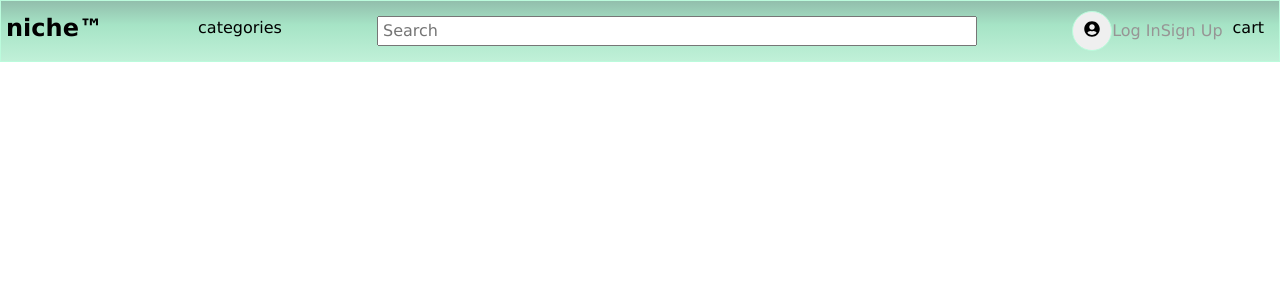
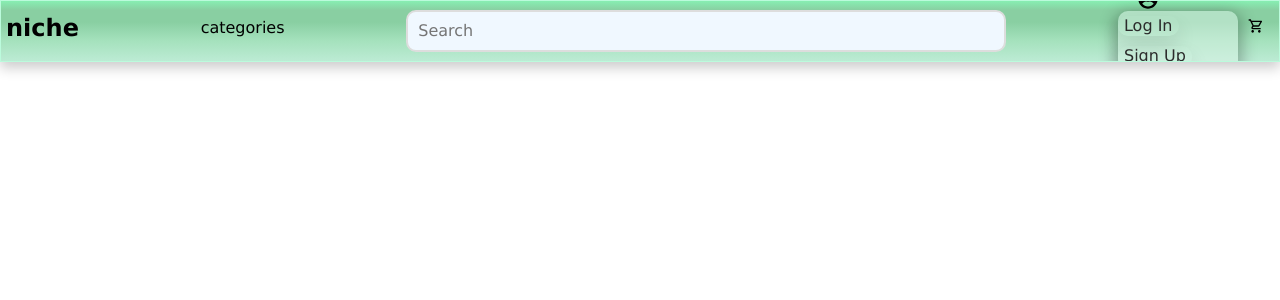
Before and after one commit to vinob09/niche, a React (Vite) app in the folder react-vite/: page / in a window 1280 px wide. Both pictures are taken after a click on the button 1202 px from the left and 31 px from the top of the page. Shown: the top 300 px of the page. Built offline with nearby package versions, Linux system fonts and the light colour scheme; no server answers.

Commit message:
Login/Signup Form + Navigation Bar updates (#62)
* LoginForm.jsx

* Modal styling

* Styling edits

* Icons added

* thunkBug

* thunkBug2

* Forms/Styling

* LoginChange

* update1

* mergeReady

```diff
--- a/react-vite/src/components/LoginFormModal/LoginFormModal.jsx
+++ b/react-vite/src/components/LoginFormModal/LoginFormModal.jsx
@@ -1,4 +1,4 @@
-import { useState } from "react";
+import { useState, useEffect } from "react";
 import { thunkLogin } from "../../redux/session";
 import { useDispatch } from "react-redux";
 import { useModal } from "../../context/Modal";
@@ -6,19 +6,25 @@ import "./LoginFormModal.css";
 
 function LoginFormModal() {
   const dispatch = useDispatch();
-  const [email, setEmail] = useState("");
-  const [password, setPassword] = useState("");
+  const [user, setUser] = useState({ email: '', password: '' });
   const [errors, setErrors] = useState({});
+  const [disableLogin, setDisableLogin] = useState(true);
   const { closeModal } = useModal();
+
+  useEffect(() => {
+    if(user.email && user.password){
+      setDisableLogin(false)
+    }else{
+      setDisableLogin(true)
+    }
+  }, [user.email, user.password])
+
 
   const handleSubmit = async (e) => {
     e.preventDefault();
-
+    setErrors({});
     const serverResponse = await dispatch(
-      thunkLogin({
-        email,
-        password,
-      })
+      thunkLogin((user))
     );
 
     if (serverResponse) {
@@ -28,6 +34,21 @@ function LoginFormModal() {
     }
   };
 
+  const handleDemo = async(e) => {
+    e.preventDefault();
+    try{
+      await dispatch(thunkLogin({ email: "demo@email.com", password: "password123" }));
+      closeModal();
+    } catch(res){
+      const data = await res.json();
+      if(data && data.errors){
+        setErrors(data.errors)
+      } else{
+        setErrors({email: 'Unsuccessful Demo Login'})
+      }
+    }
+  }
+
   return (
     <div className="login-form-modal">
       <h1>Log In</h1>
@@ -36,23 +57,23 @@ function LoginFormModal() {
           Email
           <input
             type="text"
-            value={email}
-            onChange={(e) => setEmail(e.target.value)}
+            value={user.email}
+            onChange={(e) => setUser({ ...user, email: e.target.value })}
             required
           />
         </label>
-        {errors.email && <p>{errors.email}</p>}
         <label>
           Password
           <input
             type="password"
-            value={password}
-            onChange={(e) => setPassword(e.target.value)}
+            value={user.password}
+            onChange={(e) => setUser({ ...user, password: e.target.value })}
             required
           />
         </label>
-        {errors.password && <p>{errors.password}</p>}
-        <button type="submit">Log In</button>
+        {errors.user && <p className='errors'>{errors}</p>}
+        <button type="submit" className="pill-button" disabled={disableLogin}>Log In</button>
+        <button type="button" className="pill-button" onClick={handleDemo}>Demo User</button>
       </form>
     </div>
   );
--- a/react-vite/src/components/Navigation/Navigation.css
+++ b/react-vite/src/components/Navigation/Navigation.css
@@ -1,6 +1,5 @@
 /*NAVBAR */
 .navbar {
-  position: relative;
   margin: 0px;
   border: 1px solid rgb(187, 251, 220);
   padding: 0px 15px 0px 5px;
@@ -13,6 +12,13 @@
   background-color: #bcebd4;
   overflow: hidden;
   color: black;
+  transition: transform 0.3s ease, box-shadow 0.3s ease;
+  position: relative;
+}
+
+.navbar:hover {
+  transform: scale(1.00);
+  box-shadow: 0 6px 12px rgba(0, 0, 0, 0.2);
 }
 .gradient-overlay {
   position: absolute;
@@ -20,7 +26,7 @@
   left: 0;
   width: 100%;
   height: 100%;
-  background: linear-gradient(to bottom, #92beac 0%, #a6e4c6 40%, #c0f0d8 100%) !important;
+  background: linear-gradient(to bottom, #87efb2 0%,#89cfa2 15% ,#89cfa2 35%, #a4e1bc 65%, #bcebd4 100%) !important;
   opacity: 0;
   transition: opacity 0.3s ease;
   z-index: 0;
@@ -36,7 +42,7 @@
   display: flex;
   list-style: none;
   flex-grow: 1;
-    justify-content: space-between;
+  justify-content: space-between;
 }
 
 .navbar li {
@@ -75,29 +81,39 @@
   transform: scaleX(1);
   transform-origin: bottom left;
 }
-.search-bar{
+.search-bar {
   flex-grow: 1;
   max-width: 600px;
   text-align: center;
 }
 
-/*SEARCH*/
 .search-bar input {
   width: 100%;
-  padding: 4px;
+  padding: 10px;
   font-size: medium;
+  border: 2px solid #ddd;
+  border-radius: 10px;
+  transition: border-color 0.3s ease, background-color 0.3s ease;
+  background-color: #f0f8ff;
+}
+
+.search-bar input:focus {
+  border-color: #bef4fa;
+  background-color: #f0f8ff;
+  outline: none;
 }
 .profile-menu {
   display: flex;
   flex-direction: row;
   align-items: center;
+  position: relative;
 }
 .user-circle {
-  border: 1px solid rgb(187, 251, 220);
   border-radius: 50%;
   margin-left: 10px;
   width: 40px;
   height: 40px;
+  position: relative;
 }
 .shopping-cart{
   margin-left: 10px;
@@ -106,18 +122,15 @@
 /*PROFILE*/
 .profile-dropdown {
   list-style: none;
-  color:rgb(151, 149, 149);
+  z-index: 101;
 
-}
-.profile-dropdown li{
-  margin: 5px 0;
 }
 
 /*Categories/Favorites*/
 .categories-button {
   margin: 0px 10px;
 }
-.favorites-button, products-button{
+.favorites-button{
   margin-right: 15px;
 }
 
@@ -127,7 +140,7 @@
 }
 
 /*LOGGED IN USER*/
-.logged-in .favorites-button, .logged-in .products-button{
+.logged-in .favorites-button{
   margin-right: 10px;
 }
 .logged-in .user-cart{
@@ -139,7 +152,12 @@
   list-style: none;
 }
 
-/* DARK MODE */
+.navbar {
+  position: relative;
+  z-index: 100;
+}
+
+/* DARK MODE -- certain devices only*/
 @media (prefers-color-scheme: dark) or (prefers-color-scheme: light) {
   .navbar,
   .home-link,
--- a/react-vite/src/components/Navigation/Navigation.jsx
+++ b/react-vite/src/components/Navigation/Navigation.jsx
@@ -1,4 +1,7 @@
 import { NavLink } from "react-router-dom";
+import { FaRegHeart} from "react-icons/fa";
+import { FaStoreAlt } from "react-icons/fa";
+import { MdOutlineLocalGroceryStore } from "react-icons/md";
 import ProfileButton from "./ProfileButton";
 import "./Navigation.css";
 
@@ -6,9 +9,9 @@ function Navigation({hasLoggedIn}) {
   return (
     <div className="navbar">
       <div className="gradient-overlay"></div>
-    <ul>
+    <ul className='navbar-list'>
         <li>
-          <NavLink to="/" className={"home-link"}>niche™</NavLink>
+          <NavLink to="/" className={"home-link"}>niche</NavLink>
         </li>
         <li className="categories-button">
           <NavLink to="/categories">categories</NavLink>
@@ -19,17 +22,17 @@ function Navigation({hasLoggedIn}) {
         {hasLoggedIn ? (
           <>
             <li className="favorites-button">
-              <NavLink to="/favorites">favorites</NavLink>
+              <NavLink to="/favorites"><FaRegHeart/></NavLink>
             </li>
-            <li className="products-button">
-              <NavLink to="/past-orders">products</NavLink>
+            <li className="shop-manager-button">
+            <NavLink to ="/my-products"><FaStoreAlt/></NavLink>
             </li>
           </>
         ) : null}
 
         <li className='user-cart'>
           <ProfileButton />
-          <NavLink to="/shopping-cart" className="shopping-cart">cart</NavLink>
+          <NavLink to="/shopping-cart" className="shopping-cart"><MdOutlineLocalGroceryStore /></NavLink>
         </li>
       </ul>
     </div>
--- a/react-vite/src/components/Navigation/OpenModalMenuItem.jsx
+++ b/react-vite/src/components/Navigation/OpenModalMenuItem.jsx
@@ -1,4 +1,5 @@
 import { useModal } from '../../context/Modal';
+import './UserMenu.css'
 
 function OpenModalMenuItem({
   modalComponent, // component to render inside the modal
@@ -15,7 +16,9 @@ function OpenModalMenuItem({
   };
 
   return (
-    <li onClick={onClick}>{itemText}</li>
+    <button onClick={onClick} className="modal-menu-item-button">
+      {itemText}
+    </button>
   );
 }
 
--- a/react-vite/src/components/Navigation/ProfileButton.jsx
+++ b/react-vite/src/components/Navigation/ProfileButton.jsx
@@ -1,20 +1,23 @@
 import { useState, useEffect, useRef } from "react";
 import { useDispatch, useSelector } from "react-redux";
+import { useNavigate } from "react-router-dom";
 import { FaUserCircle } from 'react-icons/fa';
 import { thunkLogout } from "../../redux/session";
 import OpenModalMenuItem from "./OpenModalMenuItem";
 import LoginFormModal from "../LoginFormModal";
 import SignupFormModal from "../SignupFormModal";
+import './UserMenu.css';
 
 function ProfileButton() {
   const dispatch = useDispatch();
+  const navigate = useNavigate();
   const [showMenu, setShowMenu] = useState(false);
   const user = useSelector((store) => store.session.user);
   const ulRef = useRef();
 
   const toggleMenu = (e) => {
-    e.stopPropagation(); // Keep from bubbling up to document and triggering closeMenu
-    setShowMenu(!showMenu);
+    e.stopPropagation();
+    setShowMenu((prev) => !prev);
   };
 
   useEffect(() => {
@@ -27,9 +30,11 @@ function ProfileButton() {
     };
 
       document.addEventListener("click", closeMenu);
-
     return () => document.removeEventListener("click", closeMenu);
   }, [showMenu]);
+
+
+
 
   const closeMenu = () => setShowMenu(false);
 
@@ -38,36 +43,46 @@ function ProfileButton() {
     dispatch(thunkLogout());
     closeMenu();
   };
-
   return (
-    <div className={"profile-menu"}>
+    <div className="profile-menu-container">
       <button onClick={toggleMenu} className={"user-circle"}>
-        <FaUserCircle/>
+        <FaUserCircle />
       </button>
       {showMenu && (
-        <ul className={"profile-dropdown"} ref={ulRef}>
+        <ul
+          className={`profile-dropdown ${showMenu ? 'show' : ''}`}
+        >
           {user ? (
             <>
               <li className={"user-menu-items"}>{user.username}</li>
               <li className={"user-menu-items"}>{user.email}</li>
+              <li className={"user-menu-items"} onClick={() => navigate('/past-orders')}>
+                Past Orders
+              </li>
               <li>
                 <button onClick={logout} className={"user-menu-items"}>Log Out</button>
               </li>
             </>
           ) : (
             <>
+              <li className={"user-menu-items"}>
+
                 <OpenModalMenuItem
                   itemText="Log In"
-                className="menu-items"
+                  className="login-signup-button"
                   onItemClick={closeMenu}
                   modalComponent={<LoginFormModal />}
                 />
+              </li>
+              <li className={"user-menu-items"}>
                 <OpenModalMenuItem
                   itemText="Sign Up"
-                className="menu-items"
+                  className="login-signup-button"
                   onItemClick={closeMenu}
                   modalComponent={<SignupFormModal />}
                 />
+
+              </li>
             </>
           )}
         </ul>
@@ -75,5 +90,4 @@ function ProfileButton() {
     </div>
   );
 }
-
 export default ProfileButton;
--- /dev/null
+++ b/react-vite/src/components/Navigation/UserMenu.css
@@ -0,0 +1,53 @@
+
+.profile-menu-container {
+    position: relative;
+}
+
+.profile-dropdown {
+    position: absolute;
+    overflow: visible;
+    display: flex;
+    flex-direction: column;
+    top: 100%;
+    height: 60px;
+    right: 0;
+    background-color: #dcf4e881;
+    border-radius: 10px;
+    box-shadow: 0 5px 15px 4px rgba(0, 0, 0, 0.278);
+    padding: 15px;
+    list-style: none;
+    min-width: 120px;
+    transform: translateY(-10px);
+    transition: opacity 0.3s ease, transform 0.3s ease;
+    border: none;
+}
+
+.profile-dropdown.show {
+    opacity: 1;
+    transform: translateY(10);
+}
+
+.user-circle {
+    background: none;
+    border: none;
+    cursor: pointer;
+    font-size: 20px;
+}
+.user-menu-items button{
+    color: rgb(43, 43, 43);
+    font-weight: normal;
+    background-color: #bcebd400;
+    border-radius: 10px;
+    box-shadow: 0 10px 20px rgba(0, 0, 0, 0.1);
+    border: none;
+}
+.user-menu-items {
+    margin: 5px 0;
+    font-weight: lighter;
+    color: rgb(4, 4, 4);
+    cursor: pointer;
+    position: relative;
+    display: block;
+    list-style: none;
+    text-align: center;
+}
--- a/react-vite/src/components/SignupFormModal/SignupFormModal.jsx
+++ b/react-vite/src/components/SignupFormModal/SignupFormModal.jsx
@@ -1,4 +1,4 @@
-import { useState } from "react";
+import { useEffect, useState } from "react";
 import { useDispatch } from "react-redux";
 import { useModal } from "../../context/Modal";
 import { thunkSignup } from "../../redux/session";
@@ -6,16 +6,33 @@ import "./SignupFormModal.css";
 
 function SignupFormModal() {
   const dispatch = useDispatch();
-  const [email, setEmail] = useState("");
   const [username, setUsername] = useState("");
+  const [first_name, setFirst_name] = useState("");
+  const [last_name, setLast_name] = useState("");
   const [password, setPassword] = useState("");
   const [confirmPassword, setConfirmPassword] = useState("");
+  const [email, setEmail] = useState("");
+  const [disableSignUp, setDisableSignUp] = useState(true);
   const [errors, setErrors] = useState({});
   const { closeModal } = useModal();
 
+  useEffect(() => {
+    if (username && email && password && confirmPassword) {
+      setDisableSignUp(false)
+    } else {
+      setDisableSignUp(true)
+    }
+}, [username, email, password, confirmPassword])
+
   const handleSubmit = async (e) => {
     e.preventDefault();
-
+    const user = {
+      username,
+      first_name,
+      last_name,
+      email,
+      password
+    }
     if (password !== confirmPassword) {
       return setErrors({
         confirmPassword:
@@ -23,17 +40,13 @@ function SignupFormModal() {
       });
     }
 
-    const serverResponse = await dispatch(
-      thunkSignup({
-        email,
-        username,
-        password,
-      })
-    );
+    const res = await dispatch(thunkSignup(user));
 
-    if (serverResponse) {
-      setErrors(serverResponse);
-    } else {
+    if (res && res.errors) {
+      setErrors(res.errors);
+    } else if(res && res.server){
+      setErrors([res.server])
+  }else {
       closeModal();
     }
   };
@@ -44,6 +57,36 @@ function SignupFormModal() {
       {errors.server && <p>{errors.server}</p>}
       <form onSubmit={handleSubmit}>
         <label>
+          Username
+          <input
+            type="text"
+            value={username}
+            onChange={(e) => setUsername(e.target.value)}
+            required
+          />
+        </label>
+        {errors.username && <p>{errors.username}</p>}
+        <label>
+          First Name
+          <input
+            type="text"
+            value={first_name}
+            onChange={(e) => setFirst_name(e.target.value)}
+            required
+          />
+        </label>
+        {errors.first_name && <p>{errors.first_name}</p>}
+        <label>
+          Last Name
+          <input
+            type="text"
+            value={last_name}
+            onChange={(e) => setLast_name(e.target.value)}
+            required
+          />
+        </label>
+        {errors.last_name && <p>{errors.last_name}</p>}
+        <label>
           Email
           <input
             type="text"
@@ -53,16 +96,6 @@ function SignupFormModal() {
           />
         </label>
         {errors.email && <p>{errors.email}</p>}
-        <label>
-          Username
-          <input
-            type="text"
-            value={username}
-            onChange={(e) => setUsername(e.target.value)}
-            required
-          />
-        </label>
-        {errors.username && <p>{errors.username}</p>}
         <label>
           Password
           <input
@@ -83,10 +116,9 @@ function SignupFormModal() {
           />
         </label>
         {errors.confirmPassword && <p>{errors.confirmPassword}</p>}
-        <button type="submit">Sign Up</button>
+        <button type="submit" className='pill-button' disabled={disableSignUp}>Sign Up</button>
       </form>
     </div>
   );
 }
-
 export default SignupFormModal;
```
Also changed, not shown: react-vite/src/components/LoginFormModal/LoginFormModal.css (+113 -3 lines), react-vite/src/components/SignupFormModal/SignupFormModal.css (+112 -3 lines), 4 other files (tests, documents, lock files or other folders). Lines whose indentation alone changed are shown as unchanged.
